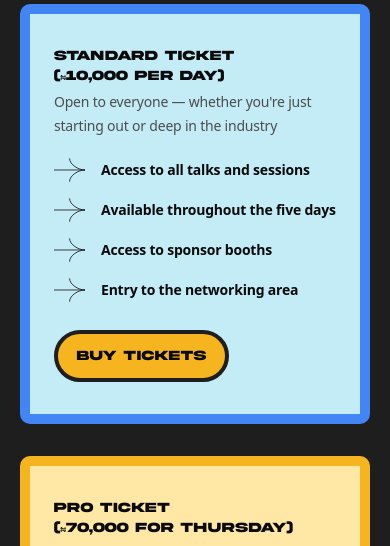
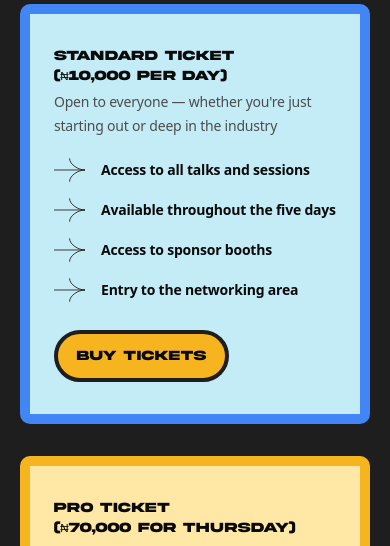
Before and after one commit to GDG-W/Amethyst, a Next.js app: page / in a window 390 px wide. Shown: the part 291-837 px from the top of the page. Built offline with nearby package versions, Linux system fonts and the light colour scheme.

Commit message:
fix: changed naira symbol size

```diff
--- a/src/components/layout/BuySquadTickets/ticket-card.tsx
+++ b/src/components/layout/BuySquadTickets/ticket-card.tsx
@@ -46,7 +46,7 @@ export default function TicketCard({
           <div className="flex flex-col">
             <h3 className={`font-akira text-sm md:text-xl`}>{title}</h3>
             <p className="font-akira text-sm md:text-xl">
-              (<span className="align-baseline text-[.5rem] md:text-[.725rem]">&#8358;</span>
+              (<span className="align-baseline text-[.725rem]">&#8358;</span>
               {price})
             </p>
           </div>
```
